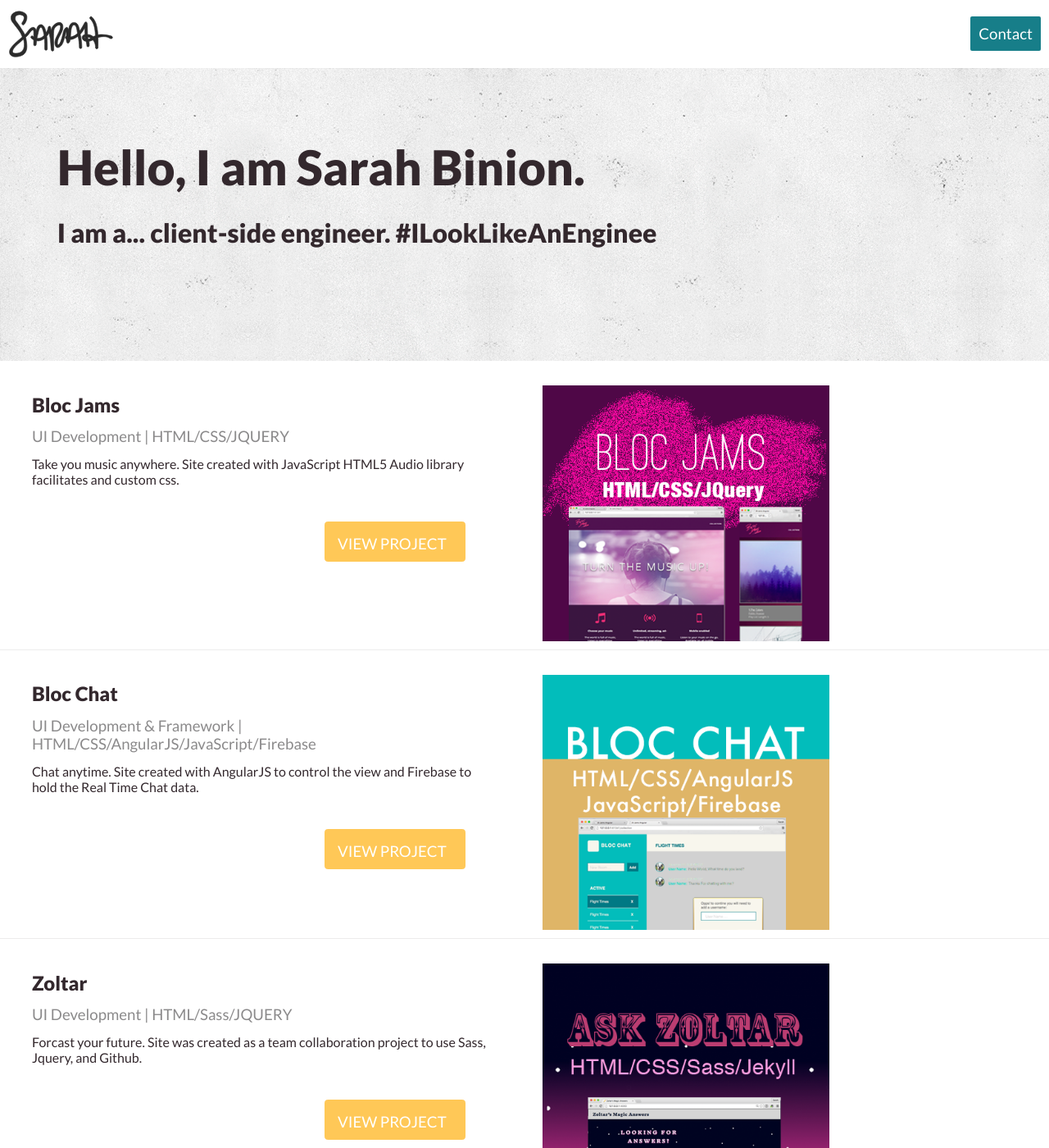
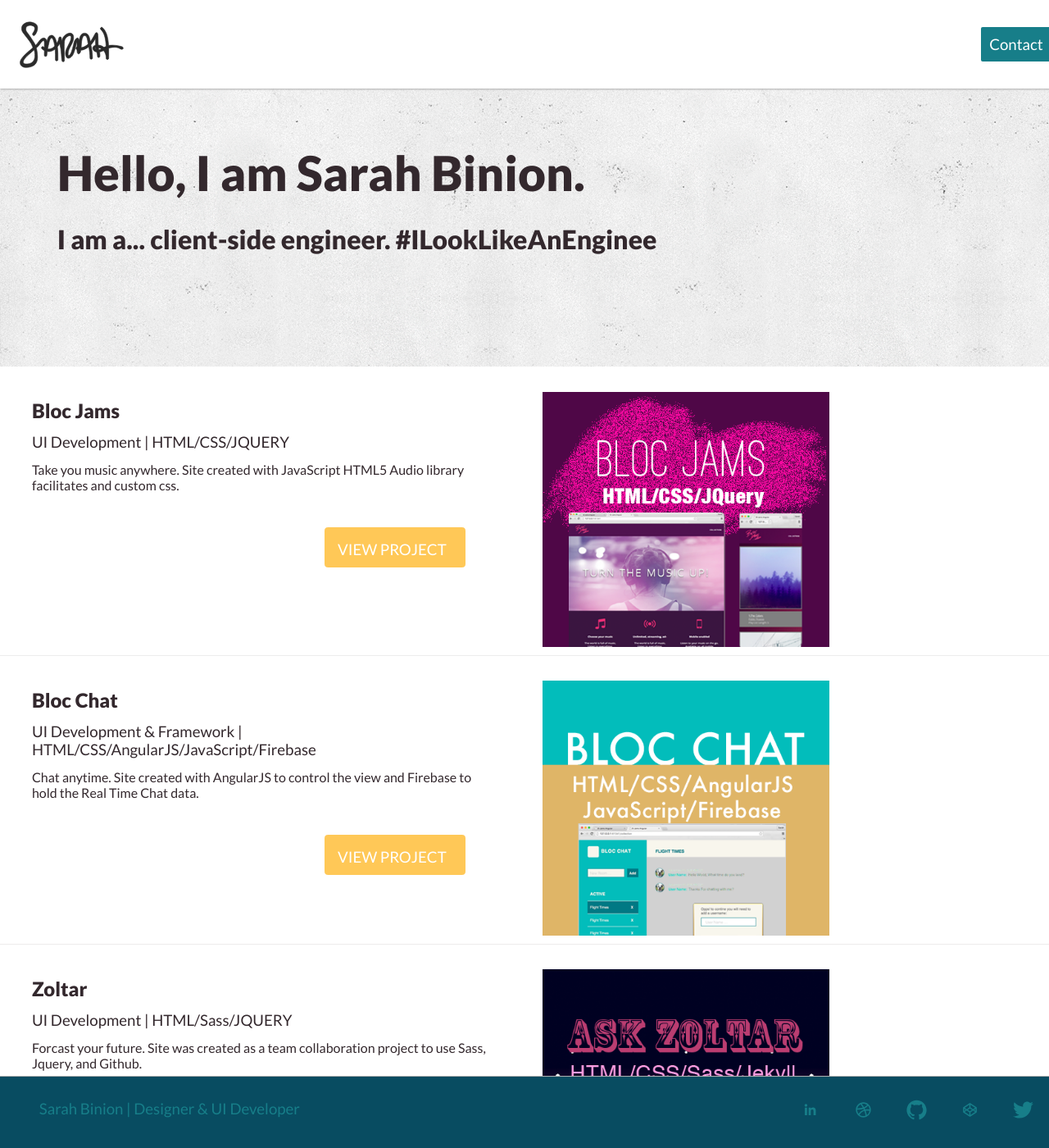
Before and after one commit to srhbinion/portfolio2016, a Jekyll site: the page built from index.html, in a window 1280 px wide and 1400 px high. Shown: the whole window at 82% size. Built offline with Jekyll 4.4.1, drawn with Linux system fonts in a browser that asks for light colours; nearby versions of some CDN libraries.

Commit message:
added color to element sections

```diff
--- a/_sass/02-base/_headings.scss
+++ b/_sass/02-base/_headings.scss
@@ -1,6 +1,28 @@
 /* ---------------------------------------------------------------------
 Headings
 --------------------------------------------------------------------- */
+header {
+    position: fixed;
+    top: 0px;
+    width: 100%;
+    padding: 1%;
+    background: #fff;
+    box-shadow: 0px 1px 2px $text-color-light;
+}
+
+body {
+    position: relative;
+    margin: 90px 0 125px 0;
+}
+
+footer {
+    position: fixed;
+    bottom: 0px;
+    width: 100%;
+    padding: 1%;
+    background: $brand-color-dark;
+    border-top: 1px solid $text-color-light;
+}
 
 h1, h2, h3, h4, h5, h6, p {
     font-family: $base-font-family;
@@ -31,7 +53,6 @@ h4 {
     font-size: 1em;
     /* 12px / 14px = 0.8571 */
     font-weight: 100;
-    color:#8B8A8B;
 }
 
 p {
--- a/_sass/04-modules/_footer-section.scss
+++ b/_sass/04-modules/_footer-section.scss
@@ -2,18 +2,10 @@
 Footer
 --------------------------------------------------------------------- */
 
-.site-footer {
-    background-color: $background-color;
-    padding: 10px 0px;
-    bottom: 0px;
-    position: relative;
-    bottom: 0px;
-    width: 100%;
-}
-
 .footer-title{
     margin-left: 25px;
     padding-top: 5px;
+    color: $brand-color;
 }
 
 .social-media {
```
